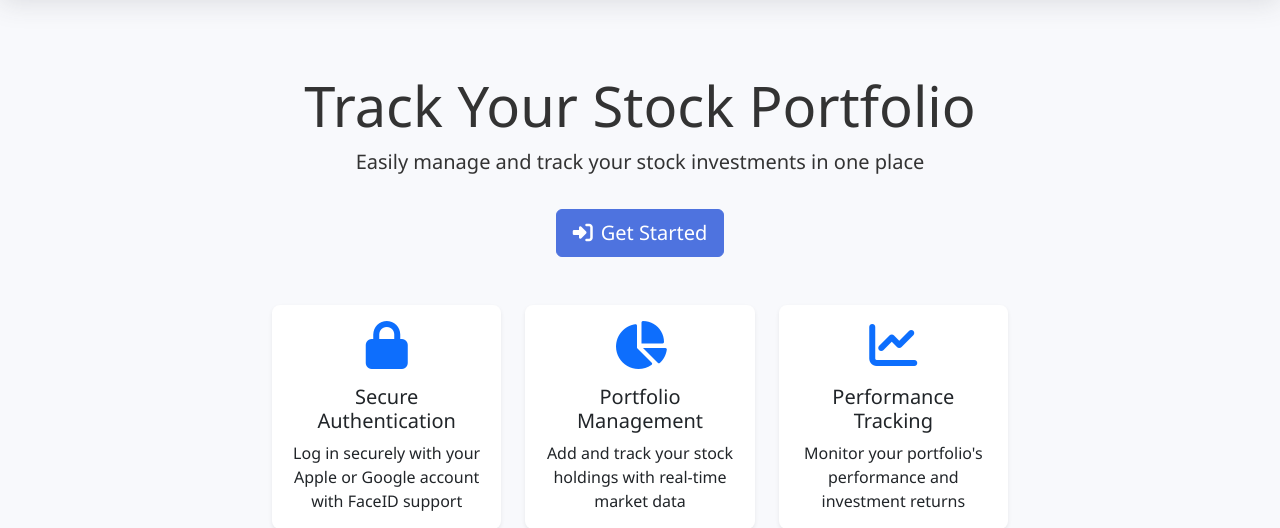
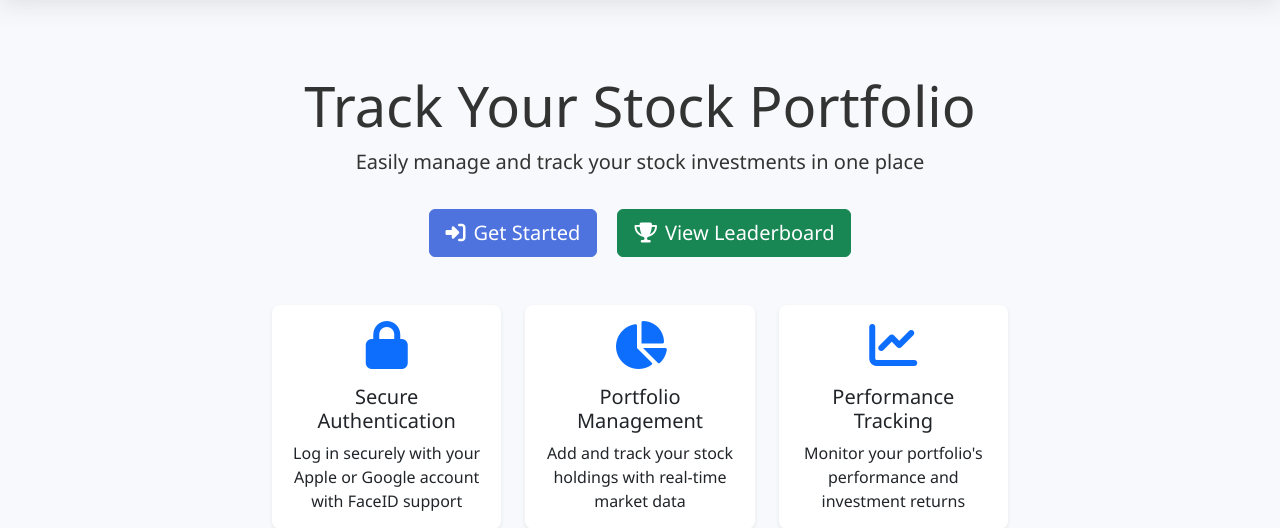
Before and after one commit to FamilyApps/ApesTogether, a Flask app: page / in a window 1280 px wide. Shown: the part 56-584 px from the top of the page. Run offline with Flask 3, Linux system fonts and the light colour scheme; parts of the project's set-up code (start-up, migrations or seed data) failed here and were passed over; some libraries are stand-ins or nearby versions.

Commit message:
Add leaderboard button to homepage for easy access

```diff
--- a/templates/index.html
+++ b/templates/index.html
@@ -8,12 +8,18 @@
             <p class="lead">Easily manage and track your stock investments in one place</p>
 
             {% if current_user.is_authenticated %}
-                <a href="{{ url_for('dashboard') }}" class="btn btn-primary btn-lg mt-3">
+                <a href="{{ url_for('dashboard') }}" class="btn btn-primary btn-lg mt-3 me-3">
                     <i class="fas fa-tachometer-alt me-2"></i>Go to Dashboard
                 </a>
+                <a href="{{ url_for('leaderboard.leaderboard_home') }}" class="btn btn-success btn-lg mt-3">
+                    <i class="fas fa-trophy me-2"></i>View Leaderboard
+                </a>
             {% else %}
-                <a href="{{ url_for('login') }}" class="btn btn-primary btn-lg mt-3">
+                <a href="{{ url_for('login') }}" class="btn btn-primary btn-lg mt-3 me-3">
                     <i class="fas fa-sign-in-alt me-2"></i>Get Started
+                </a>
+                <a href="{{ url_for('leaderboard.leaderboard_home') }}" class="btn btn-success btn-lg mt-3">
+                    <i class="fas fa-trophy me-2"></i>View Leaderboard
                 </a>
             {% endif %}
         </div>
```
